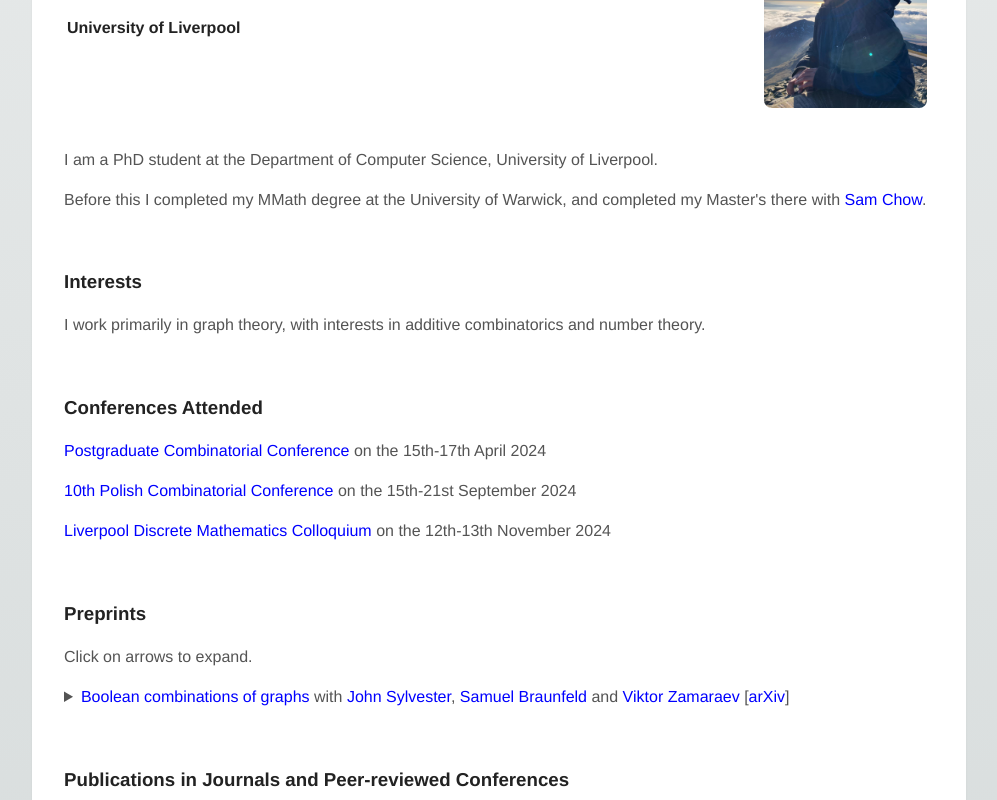
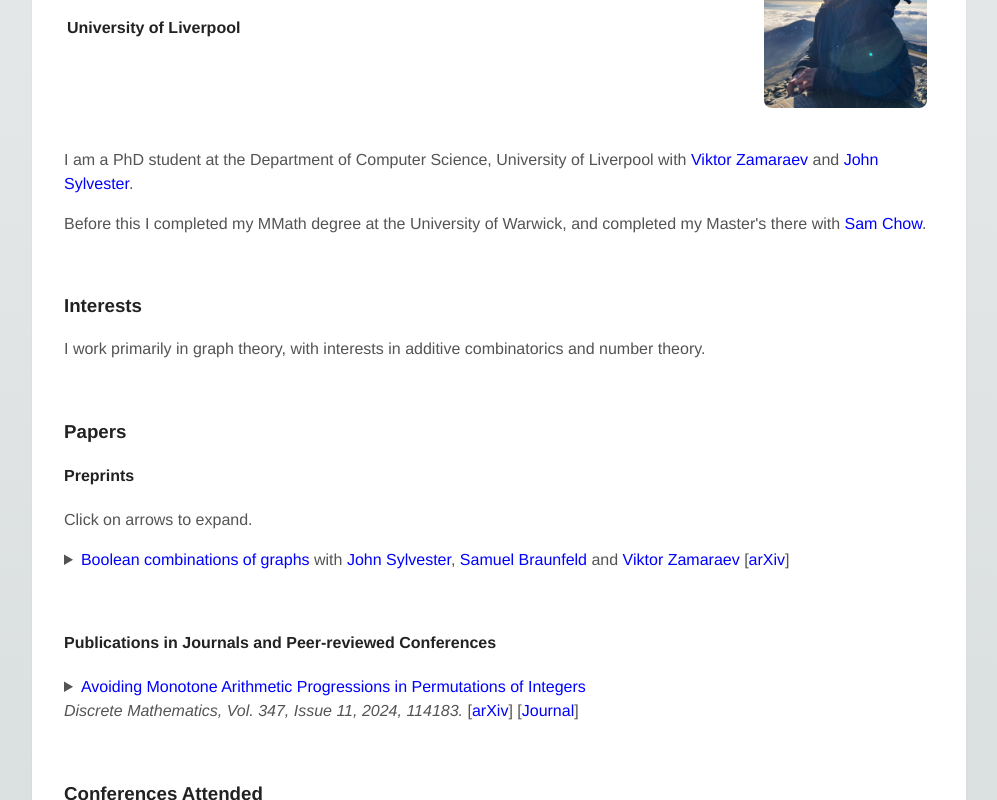
Before and after one commit to S-Adenwalla/S-Adenwalla.github.io, a plain HTML site: page index.html in a window 1280 px wide. Shown: the part 152-952 px from the top of the page, without its empty margins (141-1138 px from the left). Drawn offline with nearby package versions, Linux system fonts and the light colour scheme; some packages are replaced by stand-ins of ours.

Commit message:
Update index.html

```diff
--- a/index.html
+++ b/index.html
@@ -77,7 +77,7 @@ liverpool.ac.uk</i></a>")
 
 
 
-           <p></p> I am a PhD student at the Department of Computer Science, University of Liverpool.
+           <p></p> I am a PhD student at the Department of Computer Science, University of Liverpool with <a class="simple" href="https://www.victorzamaraev.com/" target="_blank">Viktor Zamaraev</a> and <a class="simple" href="https://j-sylvester.github.io/" target="_blank">John Sylvester</a>.
            <p></p> Before this I completed my MMath degree at the University of Warwick, and completed my Master's there with <a class="simple" href="https://sites.google.com/view/samchowmathematics/home" target="_blank">Sam Chow</a>.<p>
 
  <br>
@@ -87,29 +87,15 @@ liverpool.ac.uk</i></a>")
 
             <p></p> I work primarily in graph theory, with interests in additive combinatorics and number theory. <p>
 
-<br>
-
-
-
-
-<h3>Conferences Attended</h3>
-
-
-<p> <a class="simple" href="https://sites.google.com/view/pcc-2024/home" target="_blank">Postgraduate Combinatorial Conference</a> on the 15th-17th April 2024 </p>
-
-<p> <a class="simple" href="https://10pcc.wmi.amu.edu.pl/" target="_blank">10th Polish Combinatorial Conference</a> on the 15th-21st September 2024 </p>
-
-<p> <a class="simple" href="https://j-sylvester.github.io/Liverpool-Discrete-Maths-Colloquium.html" target="_blank">Liverpool Discrete Mathematics Colloquium</a> on the 12th-13th November 2024 </p>
-
 
 
 <br>
 
 
+<h3>Papers<h3>
 
 
-
-            <h3>Preprints</h3>
+            <h4>Preprints</h4>
 <p> Click on arrows to expand. </p>
 
 
@@ -129,12 +115,9 @@ liverpool.ac.uk</i></a>")
 
 
 
-
-
-
 <br>
 
-<h3>Publications in Journals and Peer-reviewed Conferences</h3>
+<h4>Publications in Journals and Peer-reviewed Conferences</h4>
 
 
 <p></p><details>
@@ -152,6 +135,18 @@ liverpool.ac.uk</i></a>")
  </details></p>
 
 
+<br>
+
+
+
+
+<h3>Conferences Attended</h3>
+
+<p> <a class="simple" href="https://j-sylvester.github.io/Liverpool-Discrete-Maths-Colloquium.html" target="_blank">Liverpool Discrete Mathematics Colloquium</a> on the 12th-13th November 2024 </p>
+
+ <p> <a class="simple" href="https://10pcc.wmi.amu.edu.pl/" target="_blank">10th Polish Combinatorial Conference</a> on the 15th-21st September 2024 </p>
+
+<p> <a class="simple" href="https://sites.google.com/view/pcc-2024/home" target="_blank">Postgraduate Combinatorial Conference</a> on the 15th-17th April 2024 </p>
 
 
 <br>
```
